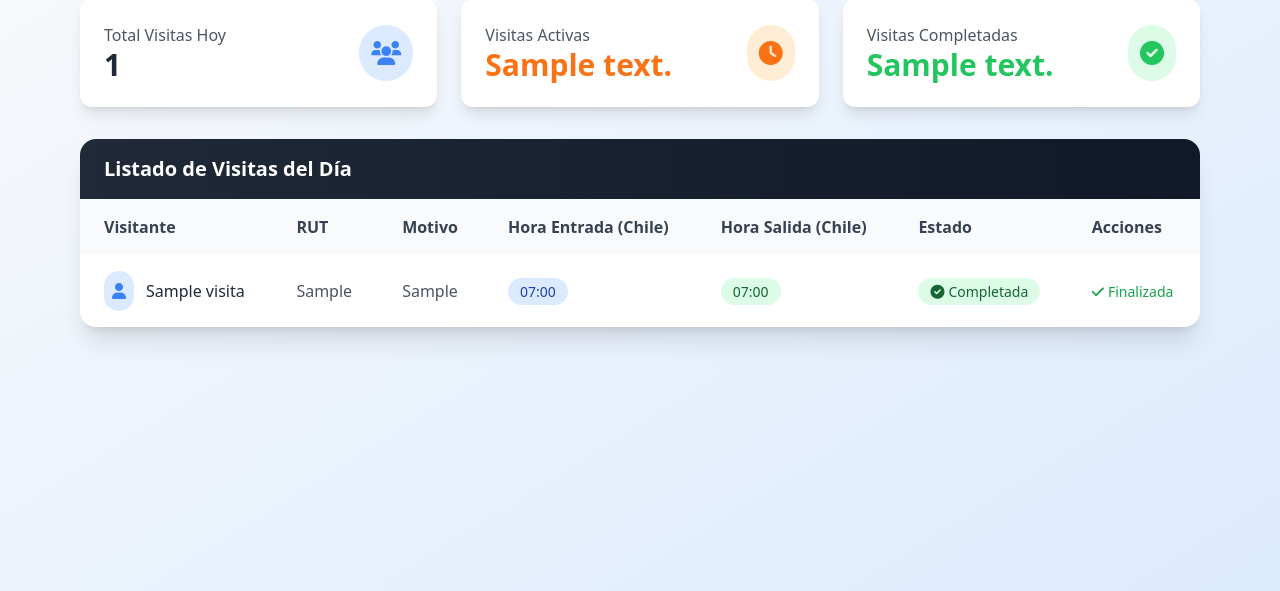
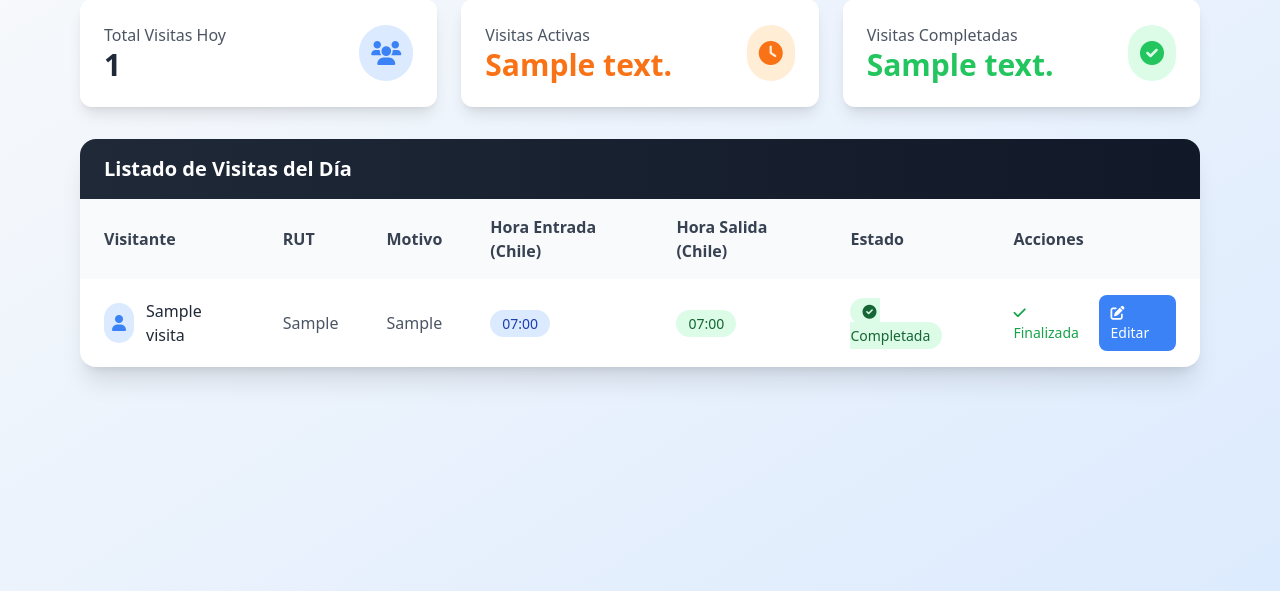
Before and after one commit to ThomasAstete/Visitas_Empresa, a Django app: template registro_visitas/templates/registro_visitas/lista_visitas.html in a window 1280 px wide. Shown: the part 137-728 px from the top of the page. Run offline with Django 5.2, Linux system fonts and the light colour scheme; tables that the repository leaves empty hold one stand-in row (values such as "Sample post"); the template is opened without the code that fills it: values that come from a table or form of the project are taken from there, most other values are stand-ins (such as "Sample title", 1, 10 or a date in 2020); some libraries are stand-ins or nearby versions.

Commit message:
Add edit button to visit list and save user on visit
Added an 'Editar' button to each visit row in the visit list template for CRUD operations. Updated visit registration logic to associate the authenticated user with the visit record if available.

```diff
--- a/registro_visitas/templates/registro_visitas/lista_visitas.html
+++ b/registro_visitas/templates/registro_visitas/lista_visitas.html
@@ -141,6 +141,7 @@
                                 {% endif %}
                             </td>
                             <td class="py-4 px-6">
+                                <div class="flex items-center space-x-2">
                                     {% if not visita.hora_salida %}
                                     <a href="{% url 'registrar_salida' visita.id %}"
                                         class="bg-red-500 hover:bg-red-600 text-white px-4 py-2 rounded-lg text-sm font-medium transition duration-200 transform hover:scale-105">
@@ -151,6 +152,13 @@
                                         <i class="fas fa-check mr-1"></i>Finalizada
                                     </span>
                                     {% endif %}
+
+                                    <!-- Editar visita (CRUD) -->
+                                    <a href="{% url 'editar_visita' visita.id %}"
+                                        class="bg-blue-500 hover:bg-blue-600 text-white px-3 py-2 rounded-lg text-sm font-medium transition duration-200">
+                                        <i class="fas fa-edit mr-1"></i>Editar
+                                    </a>
+                                </div>
                             </td>
                         </tr>
                         {% endfor %}
```
Also changed, not shown: registro_visitas/views.py (+15 -6 lines). Lines whose indentation alone changed are shown as unchanged.
